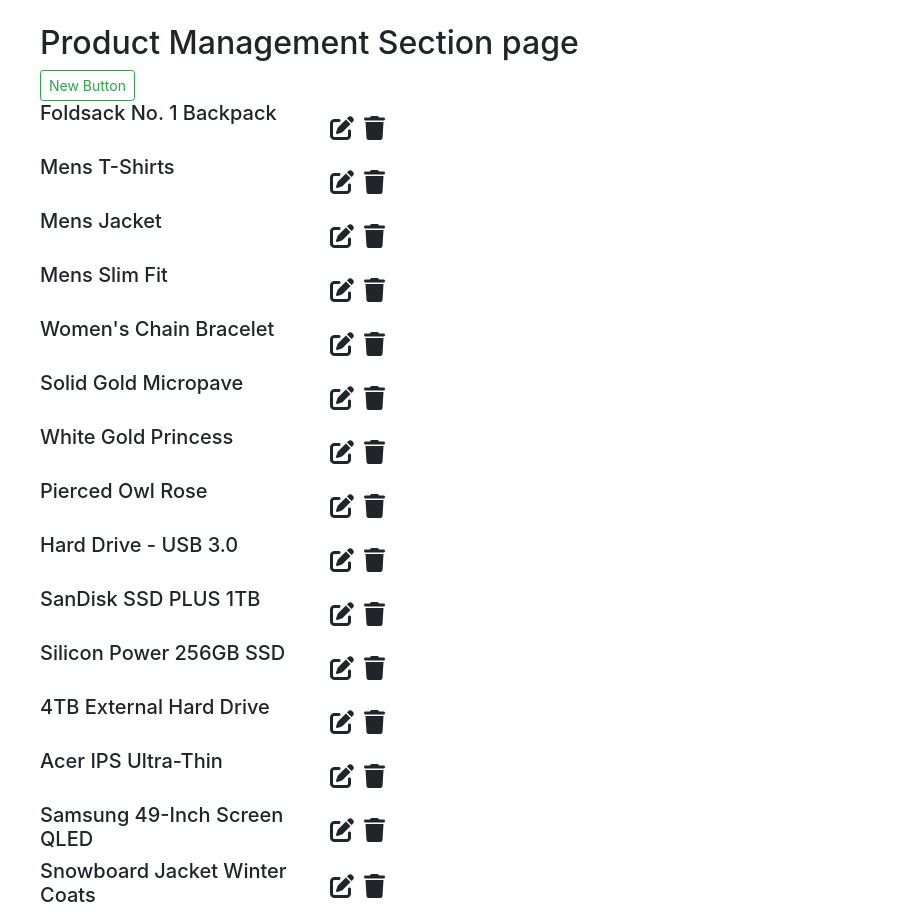
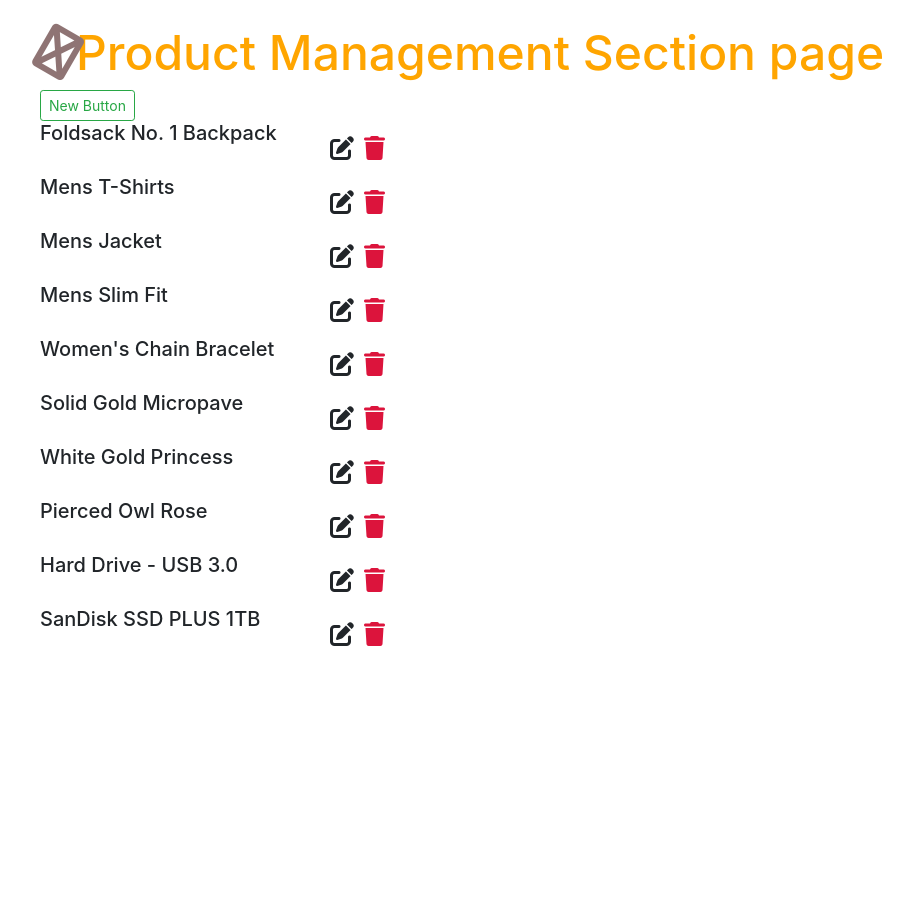
Before and after one commit to Omoefe-Ugboma/Estorewithfakeapi, an Angular app: page / in a window 1280 px wide. Shown: the top 917 px of the page, without its empty margins (45-958 px from the left). After the commit the page ends 800 px from the top, so only its background shows below. Built offline with nearby package versions, Linux system fonts and the light colour scheme; data requests are answered from the project's data file.

Commit message:
clean up and refactor adjusting the product list section

```diff
--- a/db.json
+++ b/db.json
@@ -1,14 +1,11 @@
 {
   "products": [
     {
-      "id": 1,
       "title": "Foldsack No. 1 Backpack",
       "price": 109.95,
       "description": "Your perfect pack for everyday use and walks in the forest. Stash your laptop (up to 15 inches) in the padded sleeve, your everyday",
-      "category": "men's clothing",
-      "image": "https://fakestoreapi.com/img/81fPKd-2AYL._AC_SL1500_.jpg",
-      "no_of_rating": 2,
-      "avg_rating": 3
+      "category": "men's clothing ",
+      "id": 1
     },
     {
       "id": 2,
@@ -21,14 +18,11 @@
       "avg_rating": 4
     },
     {
-      "id": 3,
       "title": "Mens Jacket",
       "price": 55.99,
       "description": "great outerwear jackets for Spring/Autumn/Winter, suitable for many occasions, such as working, hiking, camping, mountain/rock climbing, cycling, traveling or other outdoors. Good gift choice for you or your family member. A warm hearted love to Father, husband or son in this thanksgiving or Christmas Day.",
       "category": "men's clothing",
-      "image": "https://fakestoreapi.com/img/71li-ujtlUL._AC_UX679_.jpg",
-      "no_of_rating": 2,
-      "avg_rating": 4
+      "id": 3
     },
     {
       "id": 4,
@@ -99,66 +93,6 @@
       "image": "https://fakestoreapi.com/img/61U7T1koQqL._AC_SX679_.jpg",
       "no_of_rating": 2,
       "avg_rating": 4
-    },
-    {
-      "id": 11,
-      "title": "Silicon Power 256GB SSD",
-      "price": 109,
-      "description": "3D NAND flash are applied to deliver high transfer speeds Remarkable transfer speeds that enable faster bootup and improved overall system performance. The advanced SLC Cache Technology allows performance boost and longer lifespan 7mm slim design suitable for Ultrabooks and Ultra-slim notebooks. Supports TRIM command, Garbage Collection technology, RAID, and ECC (Error Checking & Correction) to provide the optimized performance and enhanced reliability.",
-      "category": "electronics",
-      "image": "https://fakestoreapi.com/img/71kWymZ+c+L._AC_SX679_.jpg",
-      "no_of_rating": 5,
-      "avg_rating": 3
-    },
-    {
-      "id": 12,
-      "title": "4TB External Hard Drive",
-      "price": 114,
-      "description": "Expand your PS4 gaming experience, Play anywhere Fast and easy, setup Sleek design with high capacity, 3-year manufacturer's limited warranty",
-      "category": "electronics",
-      "image": "https://fakestoreapi.com/img/61mtL65D4cL._AC_SX679_.jpg",
-      "no_of_rating": 4,
-      "avg_rating": 2
-    },
-    {
-      "id": 13,
-      "title": "Acer IPS Ultra-Thin",
-      "price": 599,
-      "description": "21. 5 inches Full HD (1920 x 1080) widescreen IPS display And Radeon free Sync technology. No compatibility for VESA Mount Refresh Rate: 75Hz - Using HDMI port Zero-frame design | ultra-thin | 4ms response time | IPS panel Aspect ratio - 16: 9. Color Supported - 16. 7 million colors. Brightness - 250 nit Tilt angle -5 degree to 15 degree. Horizontal viewing angle-178 degree. Vertical viewing angle-178 degree 75 hertz",
-      "category": "electronics",
-      "image": "https://fakestoreapi.com/img/81QpkIctqPL._AC_SX679_.jpg",
-      "no_of_rating": 2,
-      "avg_rating": 5
-    },
-    {
-      "id": 14,
-      "title": "Samsung 49-Inch Screen QLED ",
-      "price": 999.99,
-      "description": "49 INCH SUPER ULTRAWIDE 32:9 CURVED GAMING MONITOR with dual 27 inch screen side by side QUANTUM DOT (QLED) TECHNOLOGY, HDR support and factory calibration provides stunningly realistic and accurate color and contrast 144HZ HIGH REFRESH RATE and 1ms ultra fast response time work to eliminate motion blur, ghosting, and reduce input lag",
-      "category": "electronics",
-      "image": "https://fakestoreapi.com/img/81Zt42ioCgL._AC_SX679_.jpg",
-      "no_of_rating": 2,
-      "avg_rating": 1
-    },
-    {
-      "id": 15,
-      "title": "Snowboard Jacket Winter Coats",
-      "price": 56.99,
-      "description": "Note:The Jackets is US standard size, Please choose size as your usual wear Material: 100% Polyester; Detachable Liner Fabric: Warm Fleece. Detachable Functional Liner: Skin Friendly, Lightweigt and Warm.Stand Collar Liner jacket, keep you warm in cold weather. Zippered Pockets: 2 Zippered Hand Pockets, 2 Zippered Pockets on Chest (enough to keep cards or keys)and 1 Hidden Pocket Inside.Zippered Hand Pockets and Hidden Pocket keep your things secure. Humanized Design: Adjustable and Detachable Hood and Adjustable cuff to prevent the wind and water,for a comfortable fit. 3 in 1 Detachable Design provide more convenience, you can separate the coat and inner as needed, or wear it together. It is suitable for different season and help you adapt to different climates",
-      "category": "women's clothing",
-      "image": "https://fakestoreapi.com/img/51Y5NI-I5jL._AC_UX679_.jpg",
-      "no_of_rating": 1.5,
-      "avg_rating": 3
-    },
-    {
-      "id": 16,
-      "title": "Moto Biker Jacket",
-      "price": 29.95,
-      "description": "100% POLYURETHANE(shell) 100% POLYESTER(lining) 75% POLYESTER 25% COTTON (SWEATER), Faux leather material for style and comfort / 2 pockets of front, 2-For-One Hooded denim style faux leather jacket, Button detail on waist / Detail stitching at sides, HAND WASH ONLY / DO NOT BLEACH / LINE DRY / DO NOT IRON",
-      "category": "women's clothing",
-      "image": "https://fakestoreapi.com/img/81XH0e8fefL._AC_UY879_.jpg",
-      "no_of_rating": 2,
-      "avg_rating": 3
     }
   ],
   "comments": [
--- a/src/app/components/main/main.component.html
+++ b/src/app/components/main/main.component.html
@@ -1,6 +1,9 @@
 <div class="container">
      <br>
-     <h2 class="text-left">Product Management Section page</h2>
+     <h1 class="text-left">
+         <i class="fa fa-product-hunt"></i>
+         <span>Product Management Section page</span>
+     </h1>
 
      <div class="row">
 
--- a/src/app/components/product-form/product-form.component.html
+++ b/src/app/components/product-form/product-form.component.html
@@ -1,21 +1,21 @@
 <form [formGroup]="productForm" (submit)="saveForm()">
     <label>Title</label><br>
-    <input type="text" formControlName="title"/><br>
+    <input type="text" class="form-control" formControlName="title"/><br>
 
     <label>Price</label><br>
-    <input type="text" formControlName="price"/><br>
+    <input type="text" class="form-control" formControlName="price"/><br>
 
     <label>Category</label><br>
-    <input type="text" formControlName="category" /><br>
-    <select>
+    <input type="text" class="form-control" formControlName="category" /><br>
+    <select class="form-control">
         <option value="cat1">Select Category</option>
         <option value="cat2">Women Clothes</option>
         <option value="cat3">Men Shoes</option>
     </select><br>
 
     <label>Description</label><br>
-    <textarea type="text" formControlName="description"></textarea><br>
-    <button type="submit">
+    <textarea type="text" class="form-control" formControlName="description"></textarea><br>
+    <button class="btn btn-outline-success" class="form-control" type="submit" [disabled]="formDisabled()">
       <span *ngIf="id">Update</span>
       <span *ngIf="!id">Create</span>
     </button>
--- a/src/app/components/product-form/product-form.component.ts
+++ b/src/app/components/product-form/product-form.component.ts
@@ -37,6 +37,15 @@
   ngOnInit(): void {
   }
 
+  formDisabled(){
+    if(this.productForm.value.title.length &&
+      this.productForm.value.description.length){
+        return false;
+    } else{
+      return true;
+    }
+  }
+
   saveForm(){
     // console.log(this.productForm.value);
     if(this.id){
--- a/src/app/components/product-list/product-list.component.css
+++ b/src/app/components/product-list/product-list.component.css
@@ -7,6 +7,6 @@
     margin: 15px 5px;
     cursor: pointer;
 }
-i[name='trash']{
+i.fa.fa-trash{
     color: crimson;
 }
--- a/src/styles.css
+++ b/src/styles.css
@@ -1 +1,24 @@
 /* You can add global styles to this file, and also import other style files */
+body{
+    margin: 0;
+    padding: 0;
+}
+/* button{
+    color: #444444;
+    background-color: #f3f3f3;
+    padding: 5px 10px;
+    border-radius: 2px;
+    outline: none;
+    font-weight: bold;
+    font-size: 0.8em;
+} */
+h1{
+    text-align: center;
+    color: orange;
+    font-size: 3em;
+}
+h1 i{
+    color: rgb(143, 116, 116);
+    display: inline-block;
+    transform: rotate(30deg);
+}
```
